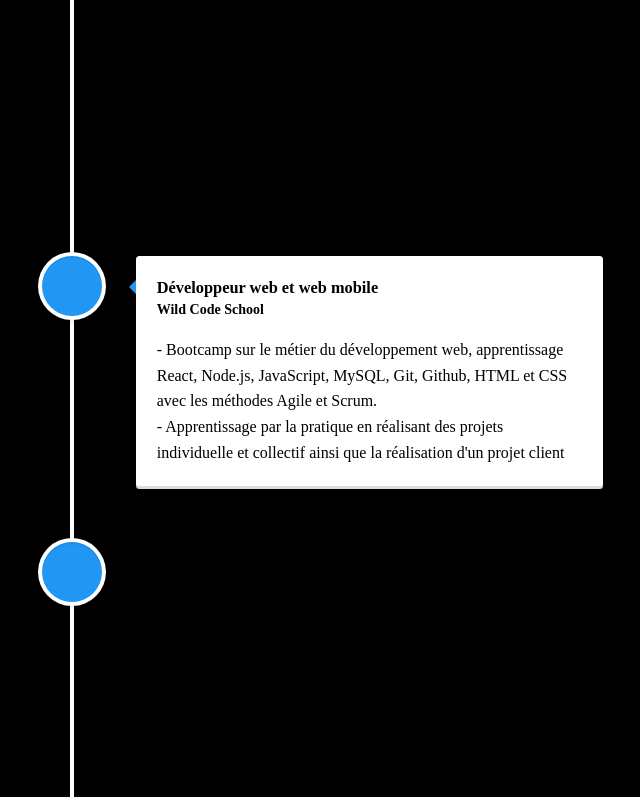
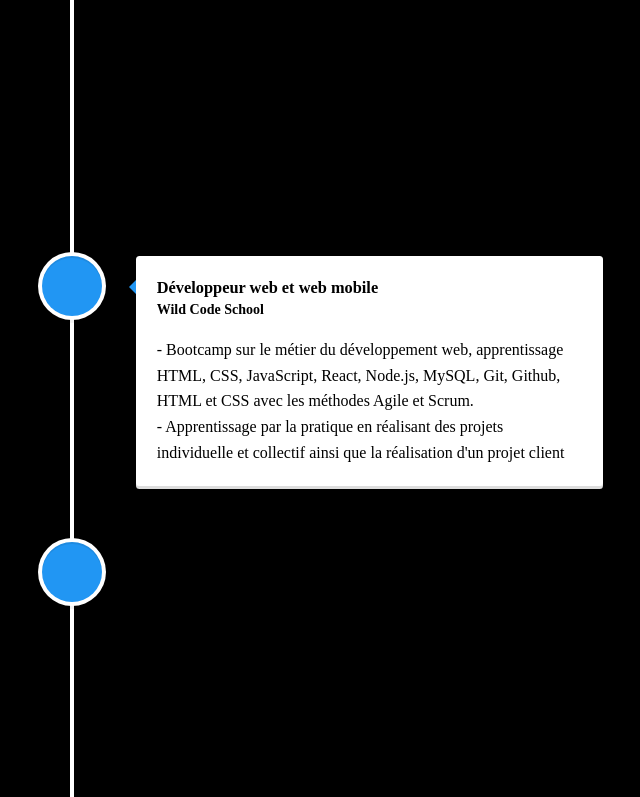
Before and after one commit to Mamednoor/portfolio, a React (Create React App) app: page / in a window 1280 px wide. Shown: the part 2223-3020 px from the top of the page, without its empty margins (568-1208 px from the left). Built offline with nearby package versions, Linux system fonts and the light colour scheme.

Commit message:
litle correction

```diff
--- a/src/components/pages/Experience.js
+++ b/src/components/pages/Experience.js
@@ -19,9 +19,10 @@ function Experience() {
         <h3 className="vertical-timeline-element-title">Développeur Front-End React, React-Native</h3>
         <h4 className="vertical-timeline-element-subtitle">Cityviz</h4>
         <p>
-        - Création de composants pour instaurer de nouveau écrans React.js & React-native.<br/>
+        - Création de composants pour instaurer de nouveau écrans.<br/>
         - Création et ajout de nouvelles fonctionnalités.<br/>
         - Création et modification de endpoint sur API.<br/>
+        - Recette -Q&A <br/>
         - Résolution de bug.<br/>
         Stack : React.js, React-Native, Redux, Redux-Saga, Python, PostgreSQL, Docker, YouTrack, GitLab
         </p>
@@ -35,7 +36,7 @@ function Experience() {
         <h3 className="vertical-timeline-element-title">Développeur web et web mobile</h3>
         <h4 className="vertical-timeline-element-subtitle">Wild Code School</h4>
         <p>
-          - Bootcamp sur le métier du développement web, apprentissage React, Node.js, JavaScript, MySQL, Git,
+          - Bootcamp sur le métier du développement web, apprentissage HTML, CSS, JavaScript, React, Node.js, MySQL, Git,
           Github, HTML et CSS avec les méthodes Agile et Scrum.<br/>
           - Apprentissage par la pratique en réalisant des projets individuelle et collectif
           ainsi que la réalisation d'un projet client
```
Also changed, not shown: src/components/pages/Timeline.js (added).
